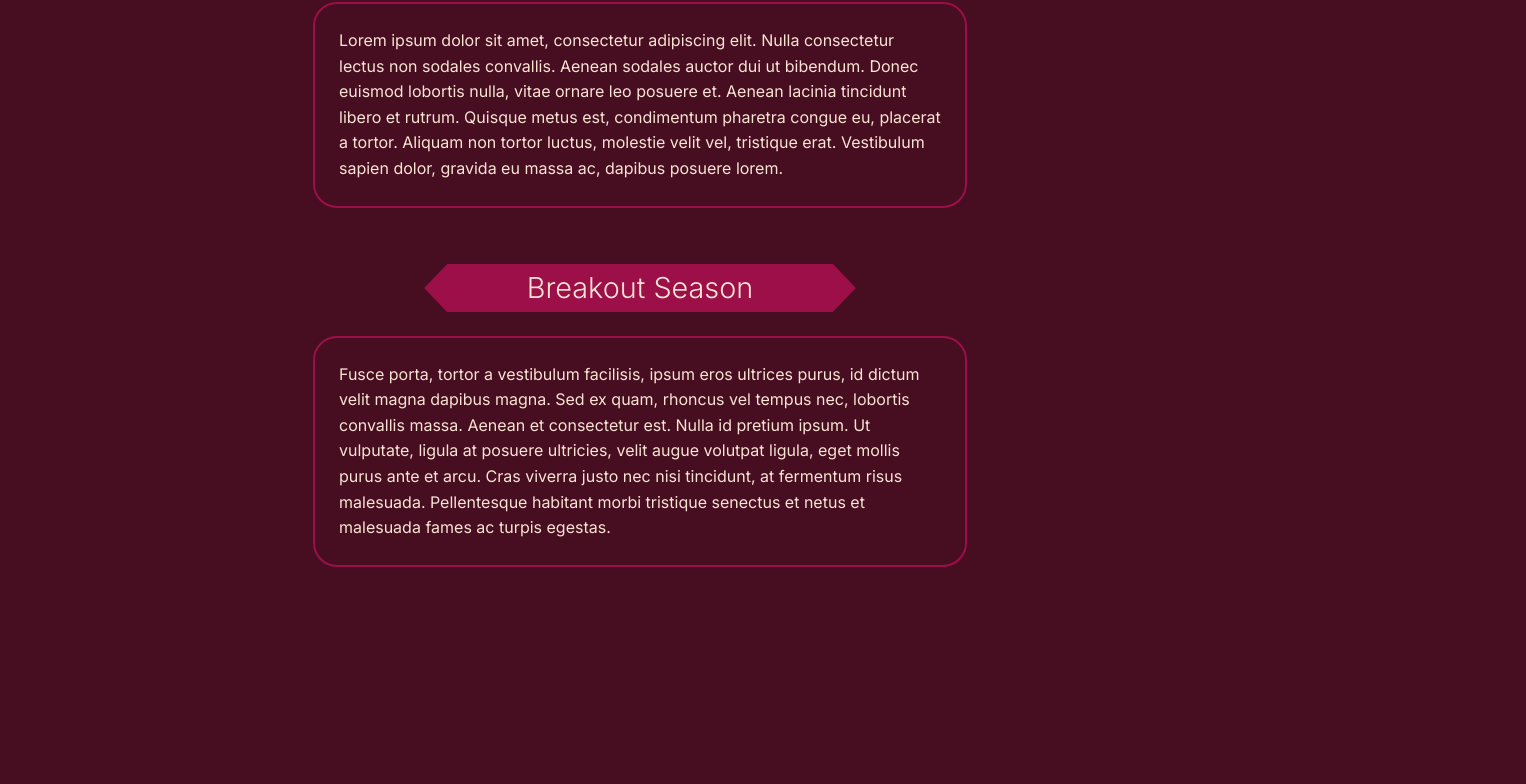
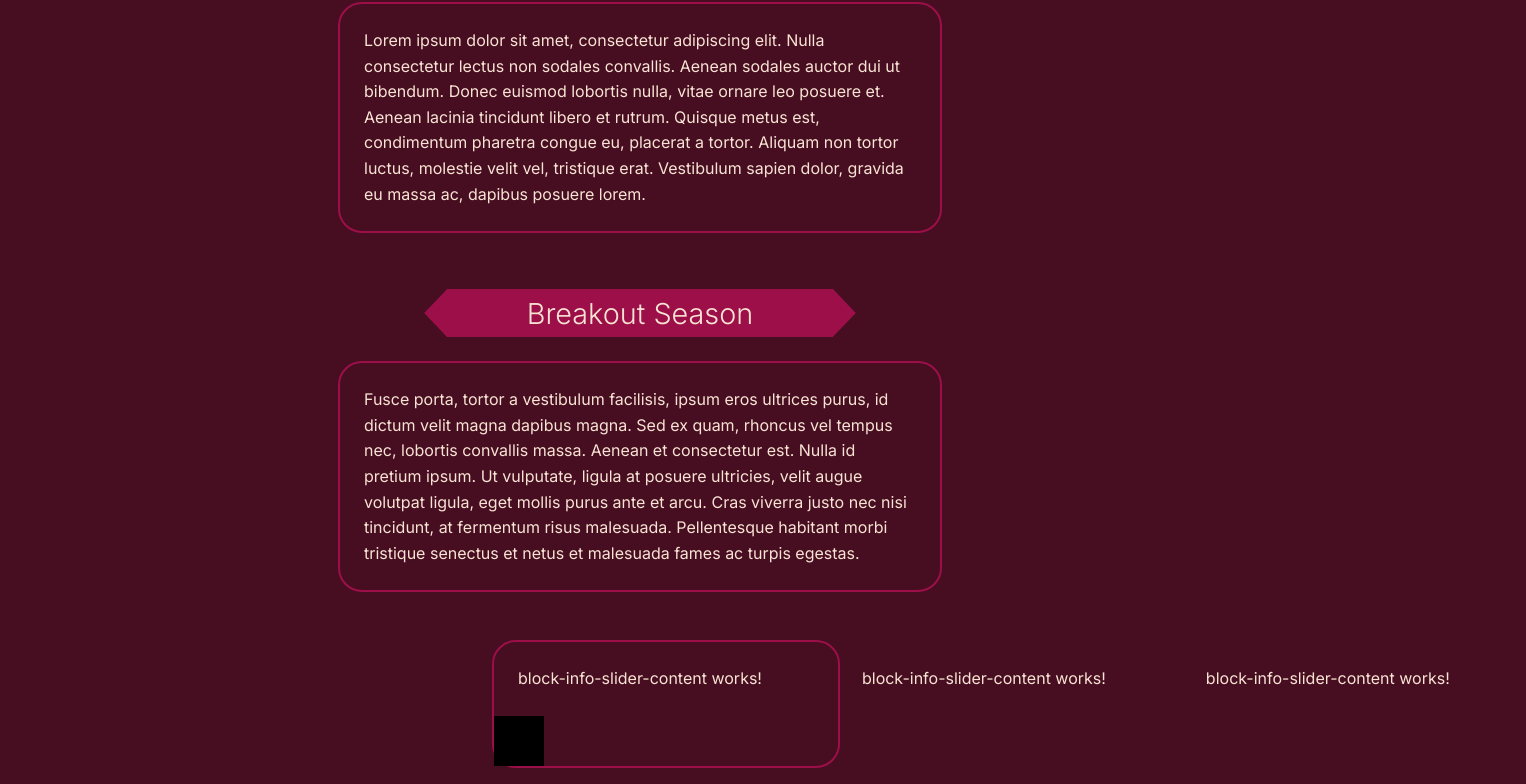
Before and after one commit to bonyby/kakaos-collective-website, an Angular app: page / in a window 1280 px wide. Shown: the part 934-1718 px from the top of the page, 1526 px wide, since content can reach past the window. Before the commit the page ends 1557 px from the top, so only its background shows below. Built offline with nearby package versions, Linux system fonts and the light colour scheme.

Commit message:
Started working on content slider

```diff
--- a/src/app/core/body/body.component.html
+++ b/src/app/core/body/body.component.html
@@ -8,4 +8,16 @@
   <app-info-content-block
     Text="Fusce porta, tortor a vestibulum facilisis, ipsum eros ultrices purus, id dictum velit magna dapibus magna. Sed ex quam, rhoncus vel tempus nec, lobortis convallis massa. Aenean et consectetur est. Nulla id pretium ipsum. Ut vulputate, ligula at posuere ultricies, velit augue volutpat ligula, eget mollis purus ante et arcu. Cras viverra justo nec nisi tincidunt, at fermentum risus malesuada. Pellentesque habitant morbi tristique senectus et netus et malesuada fames ac turpis egestas."
   />
+
+  <app-slider-content-block>
+    <app-block-info-slider-content
+      Name="block 1"
+    ></app-block-info-slider-content>
+    <app-block-info-slider-content
+      Name="block 2"
+    ></app-block-info-slider-content>
+    <app-block-info-slider-content
+      Name="block 3"
+    ></app-block-info-slider-content>
+  </app-slider-content-block>
 </div>
--- /dev/null
+++ b/src/app/feature/content-blocks/slider-content-block/block-info-slider-content/block-info-slider-content.component.html
@@ -0,0 +1 @@
+<p>block-info-slider-content works!</p>
--- /dev/null
+++ b/src/app/feature/content-blocks/slider-content-block/slider-content-base/slider-content-base.component.ts
@@ -0,0 +1,19 @@
+import { Component, Input } from '@angular/core';
+
+@Component({
+  template: '',
+  styleUrl: './slider-content-base.component.scss',
+  host: {
+    class: 'slider-content-container',
+    '[style.transform]': 'transform',
+  },
+})
+export abstract class SliderContentBaseComponent {
+  @Input() Name: string = '';
+
+  private transform: string = `translate(0%)`;
+
+  SetPosition(position: number) {
+    this.transform = `translate(${100 * position}%)`;
+  }
+}
--- a/src/app/feature/content-blocks/slider-content-block/slider-content-block.component.html
+++ b/src/app/feature/content-blocks/slider-content-block/slider-content-block.component.html
@@ -1 +1,7 @@
-<p>slider-content-block works!</p>
+<div class="slider content-block">
+  <ng-content></ng-content>
+  <div
+    style="width: 50px; height: 50px; background-color: black"
+    (click)="clicked()"
+  ></div>
+</div>
--- a/src/app/feature/content-blocks/slider-content-block/slider-content-block.component.scss
+++ b/src/app/feature/content-blocks/slider-content-block/slider-content-block.component.scss
@@ -0,0 +1,4 @@
+.slider {
+  display: grid;
+  //   overflow: hidden;
+}
--- a/src/app/feature/content-blocks/slider-content-block/slider-content-block.component.ts
+++ b/src/app/feature/content-blocks/slider-content-block/slider-content-block.component.ts
@@ -1,12 +1,42 @@
-import { Component } from '@angular/core';
+import {
+  AfterContentInit,
+  Component,
+  ContentChildren,
+  QueryList,
+} from '@angular/core';
+
+import { SliderContentBaseComponent } from './slider-content-base/slider-content-base.component';
 
 @Component({
   selector: 'app-slider-content-block',
   standalone: true,
   imports: [],
   templateUrl: './slider-content-block.component.html',
-  styleUrl: './slider-content-block.component.scss'
+  styleUrl: './slider-content-block.component.scss',
 })
-export class SliderContentBlockComponent {
+export class SliderContentBlockComponent implements AfterContentInit {
+  @ContentChildren(SliderContentBaseComponent)
+  children!: QueryList<SliderContentBaseComponent>;
 
+  private currentChildIndexInFocus: number = 0;
+
+  ngAfterContentInit() {
+    this.currentChildIndexInFocus = 0;
+    this.setPositions();
+  }
+
+  clicked() {
+    this.currentChildIndexInFocus =
+      this.currentChildIndexInFocus == this.children.length - 1
+        ? 0
+        : this.currentChildIndexInFocus + 1;
+
+    this.setPositions();
+  }
+
+  setPositions() {
+    this.children.forEach((child, i) => {
+      child.SetPosition(i - this.currentChildIndexInFocus);
+    });
+  }
 }
--- a/src/styles.scss
+++ b/src/styles.scss
@@ -22,7 +22,7 @@ p {
 
 .content-block {
   width: 100%;
-  max-width: 650px;
+  max-width: 600px;
   border-style: solid;
   border-color: var(--secondary-color);
   border-width: 2px;
@@ -33,3 +33,9 @@ p {
 .content-block p {
   margin: 1.5rem;
 }
+
+.slider-content-container {
+  grid-column: 1;
+  grid-row: 1;
+  min-width: 100%;
+}
```
Also changed, not shown: src/app/core/body/body.component.ts (+8 -1 lines), src/app/feature/content-blocks/slider-content-block/block-info-slider-content/block-info-slider-content.component.ts (added, +17 -0 lines), src/app/feature/content-blocks/slider-content-block/block-info-slider-content/block-info-slider-content.component.scss (added), src/app/feature/content-blocks/slider-content-block/slider-content-base/slider-content-base.component.scss (added).
